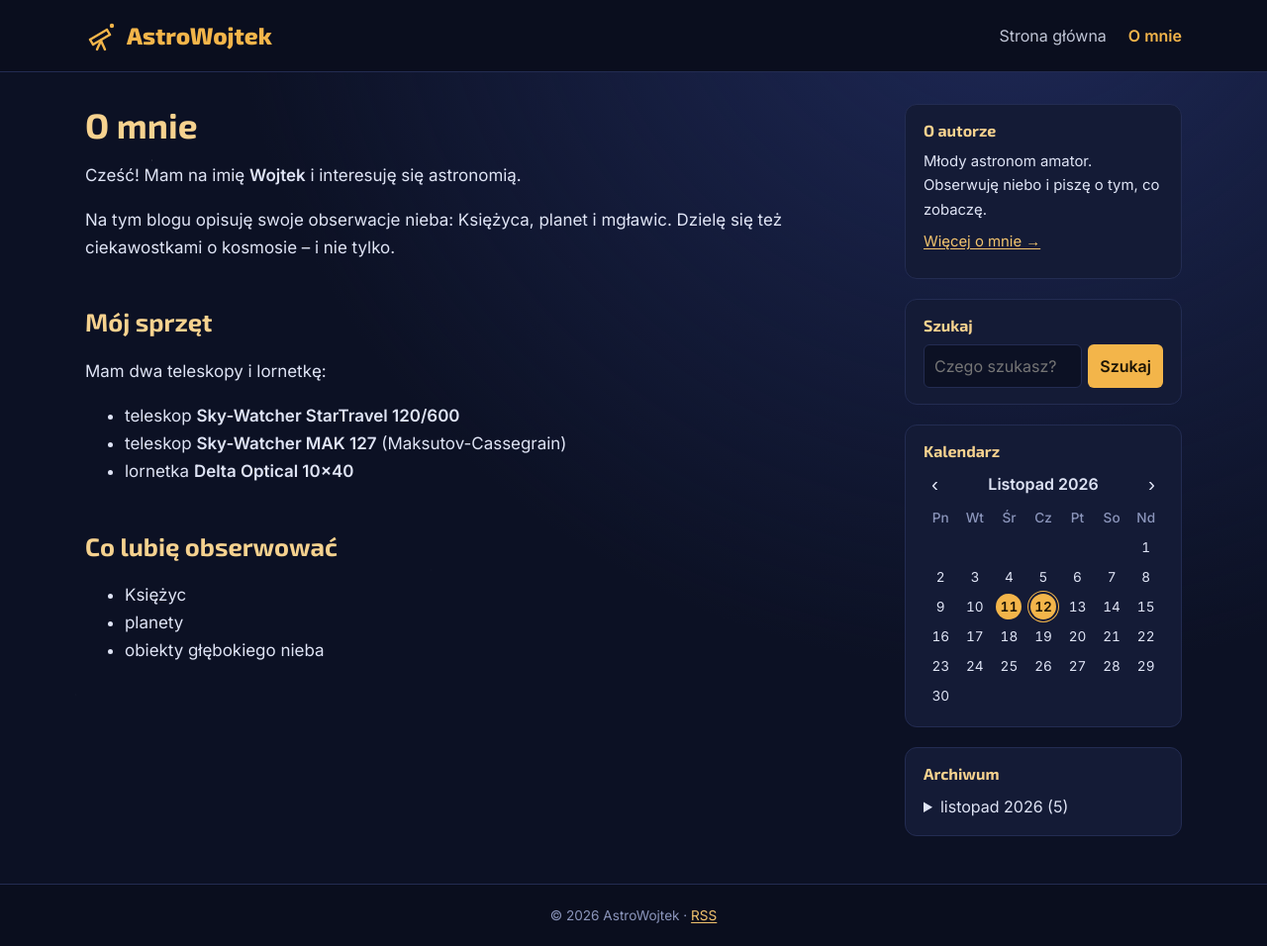
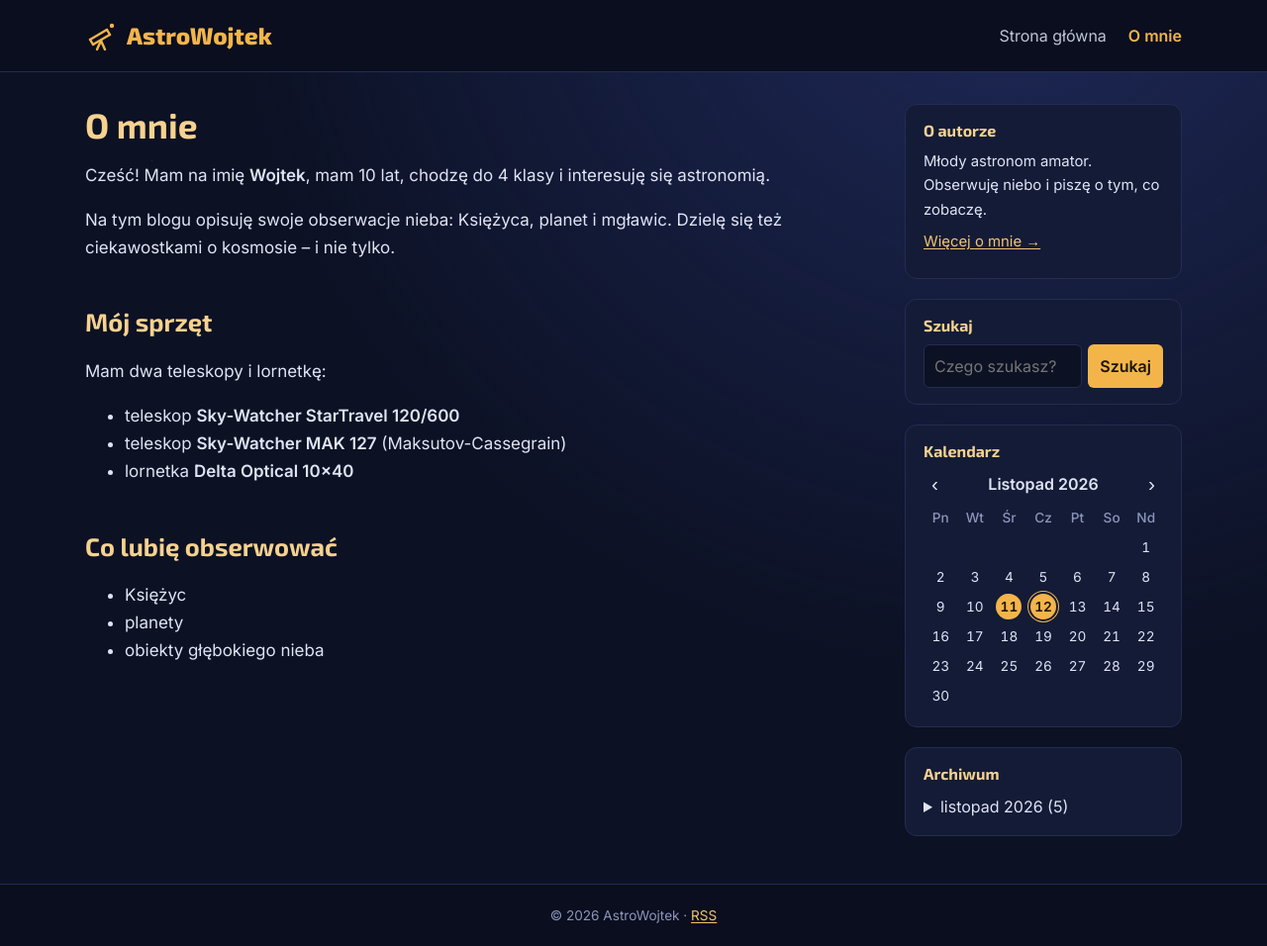
Before and after one commit to sdarioo/astrowojtek, a Jekyll site: the page built from o-mnie.md, in a window 1280 px wide. Shown: the whole page at 99% size. Built offline with Jekyll 4.4.1, drawn with Linux system fonts in a browser that asks for light colours.

Commit message:
O mnie: wiek i klasa
Co-Authored-By: Claude Opus 5.5 <noreply@anthropic.com>

```diff
--- a/o-mnie.md
+++ b/o-mnie.md
@@ -3,7 +3,7 @@ title: O mnie
 permalink: /o-mnie/
 ---
 
-Cześć! Mam na imię **Wojtek** i interesuję się astronomią.
+Cześć! Mam na imię **Wojtek**, mam 10 lat, chodzę do 4 klasy i interesuję się astronomią.
 
 Na tym blogu opisuję swoje obserwacje nieba: Księżyca, planet i mgławic.
 Dzielę się też ciekawostkami o kosmosie – i nie tylko.
```
